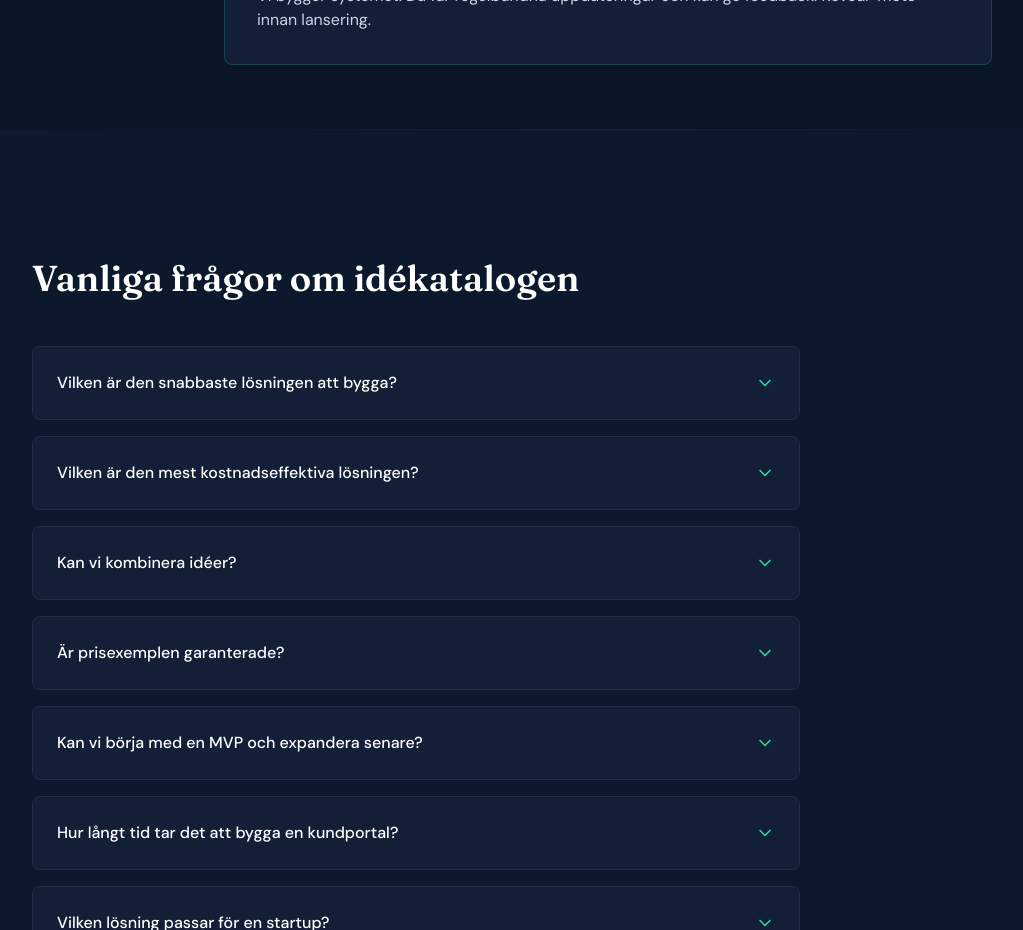
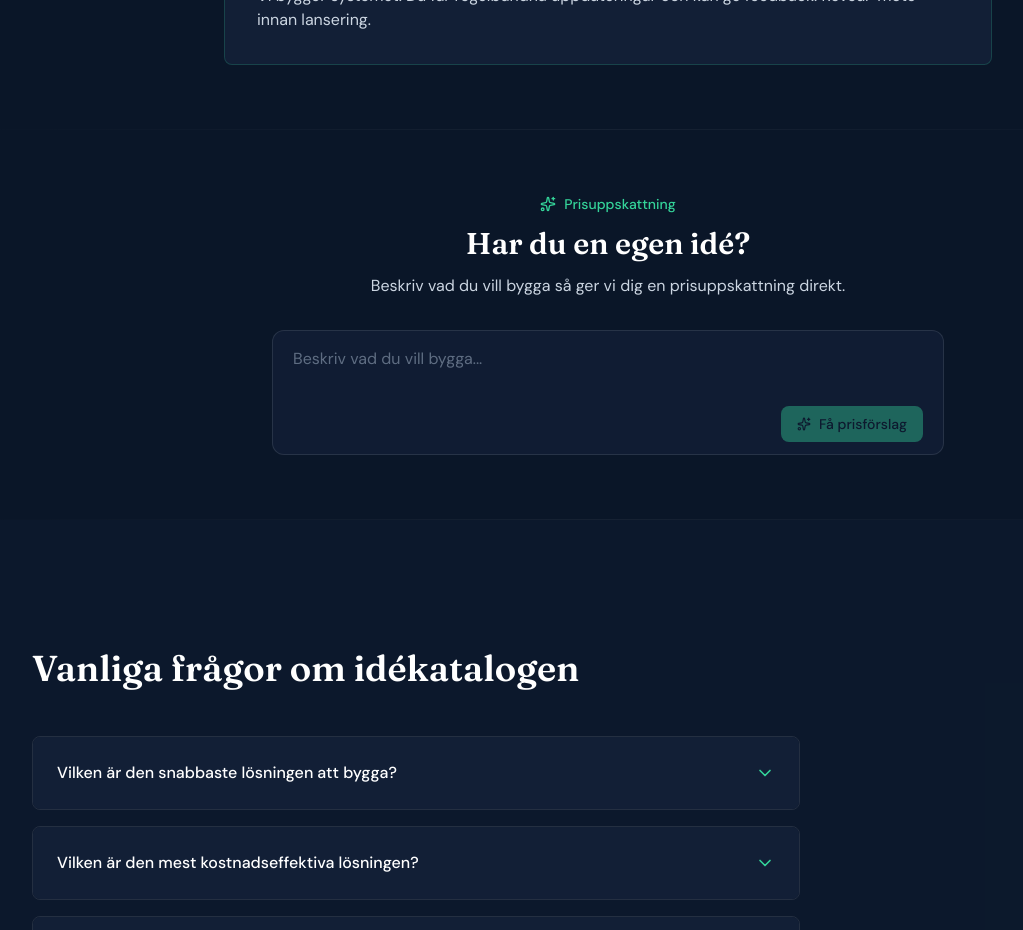
Before and after one commit to englundrobin89/axuvo-web, a Next.js app: page /build-studio/idekatalog in a window 1280 px wide. Shown: the part 2620-3550 px from the top of the page, without its empty margins (32-1055 px from the left). Built offline with nearby package versions, Linux system fonts and the light colour scheme.

Commit message:
Lägg till prisuppskattning på idékatalogen
Compact estimator-CTA tillagd mellan 'Hur du får igång en idé'
och FAQ-sektionen på idékatalog-sidan.

Co-Authored-By: Claude Opus 4.6 <noreply@anthropic.com>

```diff
--- a/src/app/build-studio/idekatalog/page.tsx
+++ b/src/app/build-studio/idekatalog/page.tsx
@@ -2,6 +2,7 @@ import type { Metadata } from 'next';
 import { Hero } from '@/components/sections/Hero';
 import { FAQ } from '@/components/sections/FAQ';
 import { ContactCTA } from '@/components/sections/ContactCTA';
+import { EstimatorCTA } from '@/components/sections/EstimatorCTA';
 import { Container } from '@/components/ui/Container';
 import { Badge } from '@/components/ui/Badge';
 import { Button } from '@/components/ui/Button';
@@ -290,6 +291,15 @@ export default function IdekatalogPage() {
       {/* Divider */}
       <div className="w-full h-px bg-gradient-to-r from-transparent via-white/5 to-transparent" />
 
+      {/* Price Estimator */}
+      <EstimatorCTA
+        title="Har du en egen idé?"
+        subtitle="Beskriv vad du vill bygga så ger vi dig en prisuppskattning direkt."
+      />
+
+      {/* Divider */}
+      <div className="w-full h-px bg-gradient-to-r from-transparent via-white/5 to-transparent" />
+
       {/* FAQ Section */}
       <section className="py-12 lg:py-16 bg-navy-mid/30">
         <Container>
```
